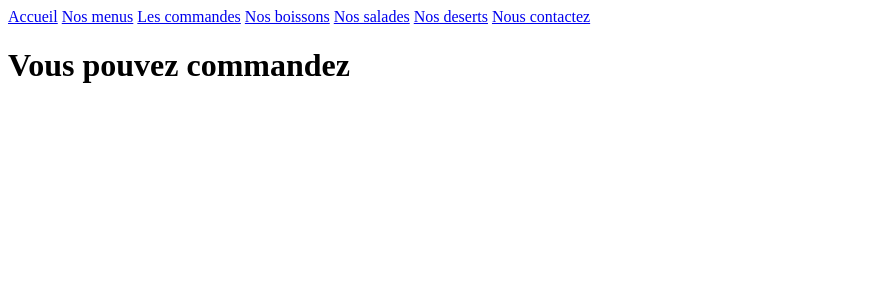
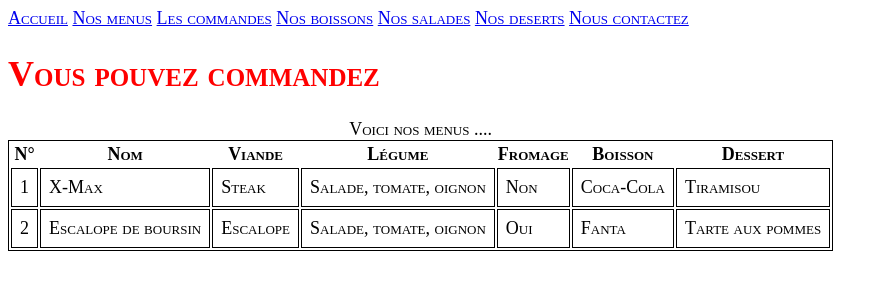
Before and after one commit to mustafaicoz34/delims-burger, a plain HTML site: page commandes.html in a window 1280 px wide. Shown: the whole page, without its empty margins (0-888 px from the left). Drawn offline with Linux system fonts and the light colour scheme.

Commit message:
ajoute les contenus des pages

```diff
--- a/commandes.html
+++ b/commandes.html
@@ -16,5 +16,47 @@
 
 <h1>Vous pouvez commandez</h1>
 
+<table>
+	<caption>Voici nos menus ....</caption>
+	<thead>
+		<tr>
+			<th>N°</th>
+			<th>Nom</th>
+			<th>Viande</th>
+			<th>Légume</th>
+			<th>Fromage</th>
+			<th>Boisson</th>
+			<th>Dessert</th>
+		</tr>
+	</thead>
+	<tbody>
+		<tr>
+			<td>1</td>
+			<td>X-Max</td>
+			<td>Steak</td>
+			<td>Salade, tomate, oignon</td>
+			<td>Non</td>
+			<td>Coca-Cola</td>
+			<td>Tiramisou</td>
+		</tr>
+		<tr>
+			<td>2</td>
+			<td>Escalope de boursin</td>
+			<td>Escalope</td>
+			<td>Salade, tomate, oignon</td>
+			<td>Oui</td>
+			<td>Fanta</td>
+			<td>Tarte aux pommes</td>
+		</tr>
+	</tbody>
+</table>
+
+
+<!--
+Pour des commandes en ligne, je peux ajouter une note pour
+donner une précision sur ma commande: Ex: pas d'oignon svp.
+Ex2: Mettez-moi un peu de fromage.
+-->
+
 </body>
 </html>
--- a/style/style.css
+++ b/style/style.css
@@ -1,3 +1,21 @@
 body {
-	font-size: 16px;
+	font-size: 18px;
+	font-variant: small-caps;
 }
+
+h1 {
+	color: #FF0000;
+}
+
+table {
+	border: 1px solid;
+}
+
+thead {
+
+}
+
+td  {
+	border: 1px solid;
+	padding: 8px;
+}
```
Also changed, not shown: boissons.html (+24 -0 lines), desserts.html (+4 -0 lines), index.html (+1 -0 lines), menus.html (+39 -0 lines), sandwichs.html (added, +70 -0 lines).
